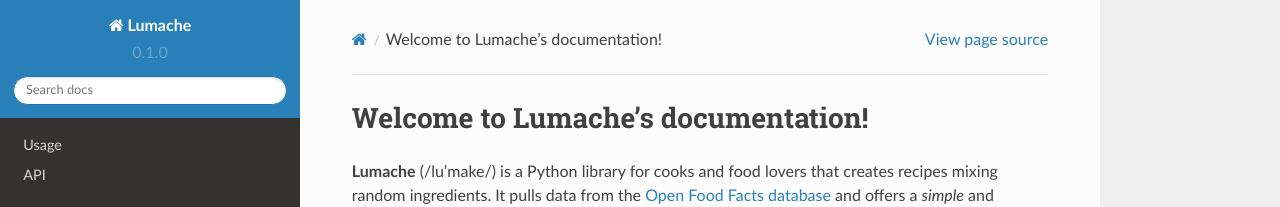
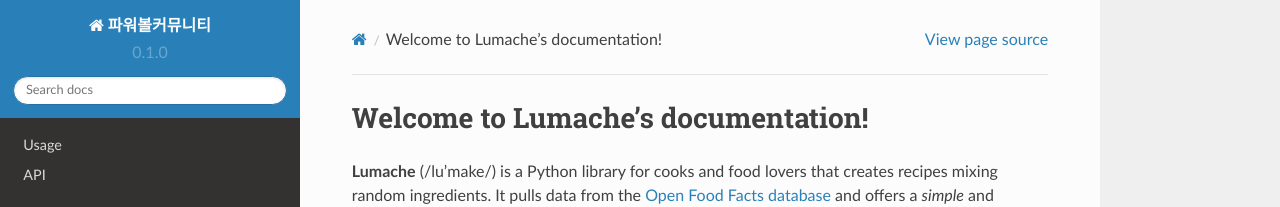
Before and after one commit to sinage3080/template101, a Sphinx documentation site: the page built from docs/source/index.rst, in a window 1280 px wide. Shown: the top 207 px of the page. Built offline with Sphinx 7.4.7 and the Read the Docs theme 2.0.0, drawn with Linux system fonts in a browser that asks for light colours.

Commit message:
Update conf.py

```diff
--- a/docs/source/conf.py
+++ b/docs/source/conf.py
@@ -2,9 +2,9 @@
 
 # -- Project information
 
-project = 'Lumache'
+project = '파워볼커뮤니티'
 copyright = '2021, Graziella'
-author = 'Graziella'
+author = '파워볼랩'
 
 release = '0.1'
 version = '0.1.0'
@@ -20,8 +20,8 @@
 ]
 
 intersphinx_mapping = {
-    'python': ('https://docs.python.org/3/', None),
-    'sphinx': ('https://www.sphinx-doc.org/en/master/', None),
+    '파워볼사이트': ('https://systemsacademy.io/', None),
+    'website': ('https://systemsacademy.io/', None),
 }
 intersphinx_disabled_domains = ['std']
 
```
